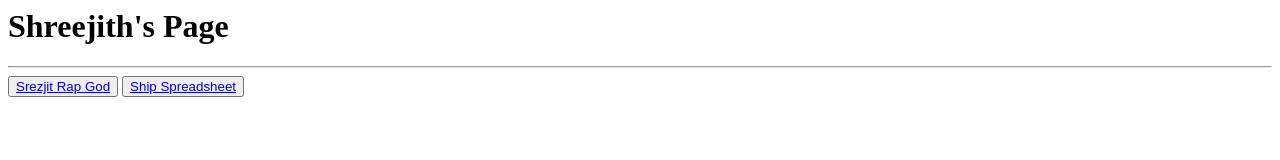
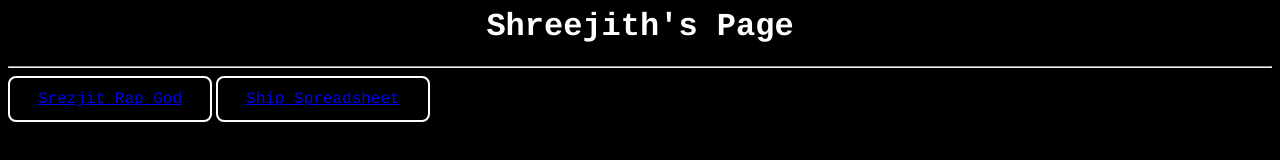
Before and after one commit to cobalt-requiem/python-project, a plain HTML site: page 2026-class/shreejithraman.html in a window 1280 px wide. Drawn offline with Linux system fonts and the light colour scheme; files that its build step writes are made by us from their sources; the site is published under a folder, as on GitHub Pages, so addresses that start at the root find nothing.

Commit message:
Update shreejithraman.html

```diff
--- a/2026-class/shreejithraman.html
+++ b/2026-class/shreejithraman.html
@@ -1,8 +1,8 @@
 <html>
   <head>
-    <link rel="stylesheet" href=/styles.css>
+    <link rel="stylesheet" href=styles.css>
     <title> Shreejith's Page </title>
-    <link rel="icon" type=image/x-icon href=/images/favicon.png>
+    <link rel="icon" type=image/x-icon href=images/favicon.png>
   </head>
   <body>
       <h1> Shreejith's Page </h1>
```
